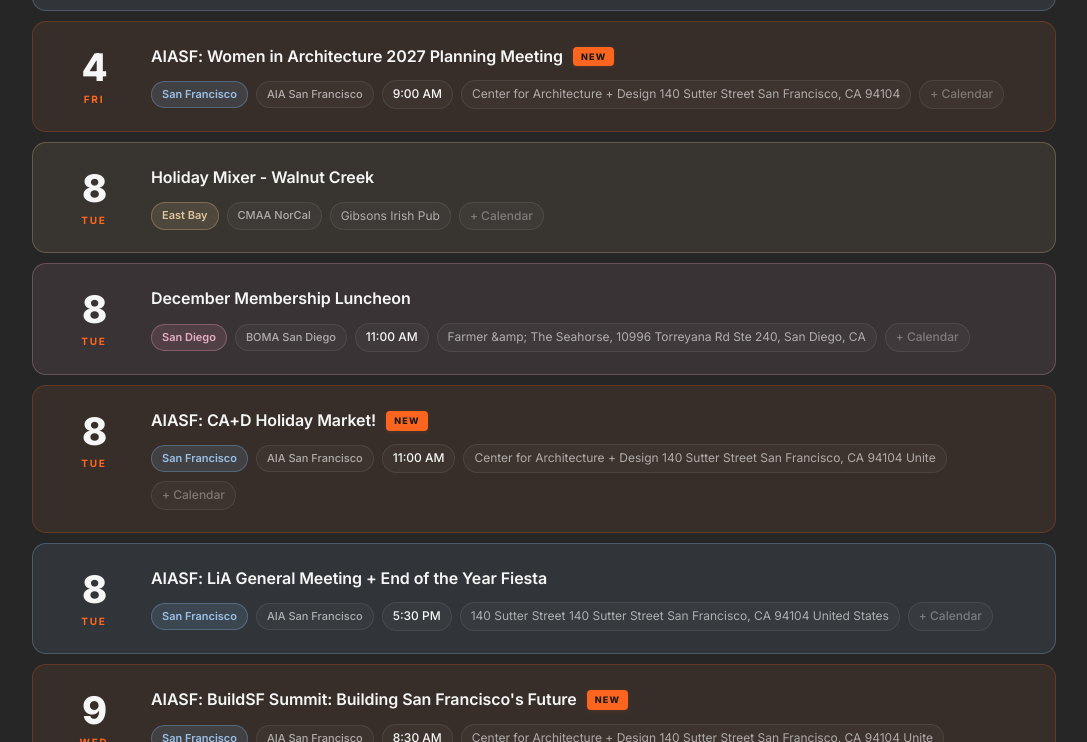
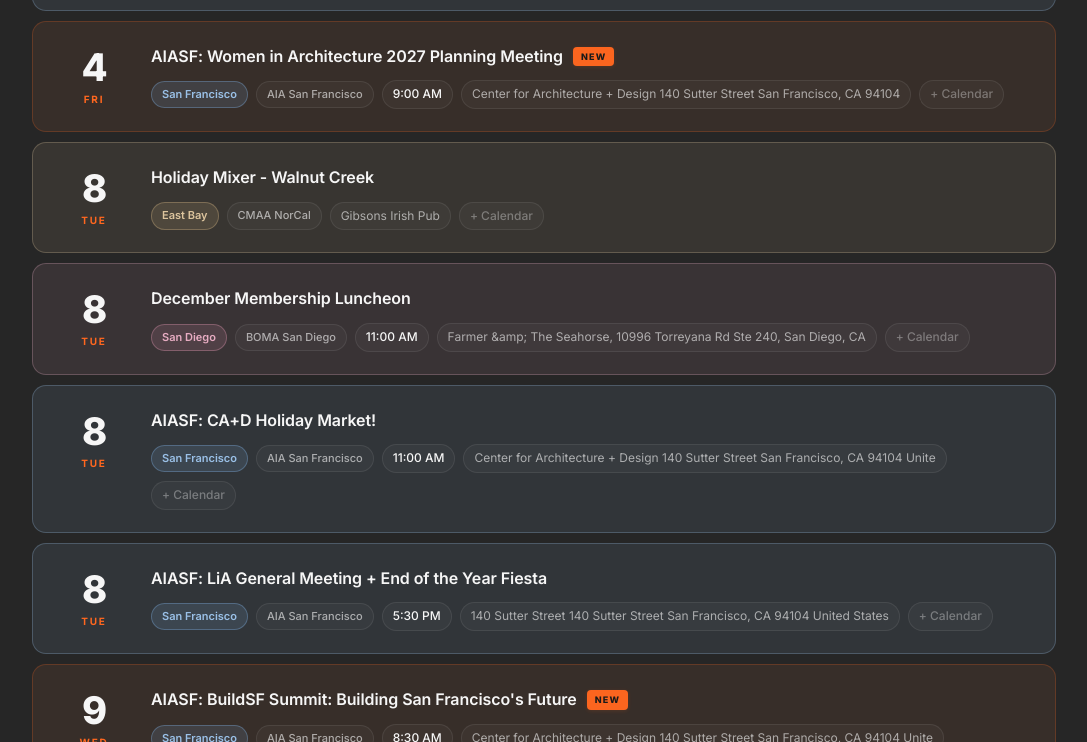
Before and after one commit to twillis22/bd-events, a plain HTML site: page docs/index.html in a window 1280 px wide. Shown: the part 1261-2003 px from the top of the page, without its empty margins (96-1183 px from the left). Drawn offline with Linux system fonts and the light colour scheme.

Commit message:
Update events (2026-11-22 20:07 UTC)

```diff
--- a/docs/index.html
+++ b/docs/index.html
@@ -329,8 +329,8 @@ details[open]::details-content { height: auto; }
       <a class="subscribe" href="events.ics" download>📅 Subscribe in Outlook</a>
       <span class="stat-pill"><strong id="visibleCount">19</strong>upcoming</span>
       <span class="stat-pill"><strong>9</strong>sources</span>
-      <span class="stat-pill new-pill"><strong>6</strong>new this week</span>
-      <span class="stat-pill">Updated Nov 21, 2026 at 19:56 UTC</span>
+      <span class="stat-pill new-pill"><strong>5</strong>new this week</span>
+      <span class="stat-pill">Updated Nov 22, 2026 at 20:07 UTC</span>
       <button id="themeToggle" class="stat-pill theme-toggle" type="button" aria-label="Toggle light/dark theme">☀️ Light</button>
     </div>
   </header>
@@ -495,18 +495,18 @@ details[open]::details-content { height: auto; }
     </div>
   </div>
 </article>
-<article class="event is-new"
+<article class="event"
   data-source="AIA San Francisco"
   data-region="San Francisco"
   data-date="2026-12-08"
-  data-new="true"
+  data-new="false"
   style="--tint: #7eaee0;">
   <div class="event-date">
     <div class="day">8</div>
     <div class="dow">Tue</div>
   </div>
   <div class="event-body">
-    <a class="event-title" href="https://www.aiasf.org/events/holiday-market" target="_blank" rel="noopener">AIASF: CA+D Holiday Market!</a><span class="new-badge">NEW</span>
+    <a class="event-title" href="https://www.aiasf.org/events/holiday-market" target="_blank" rel="noopener">AIASF: CA+D Holiday Market!</a>
     <div class="event-meta">
       <span class="meta-item region-tag" style="--tag-color: #7eaee0;">San Francisco</span>
       <span class="meta-item source-tag">AIA San Francisco</span>
```
Also changed, not shown: 1 other file.
